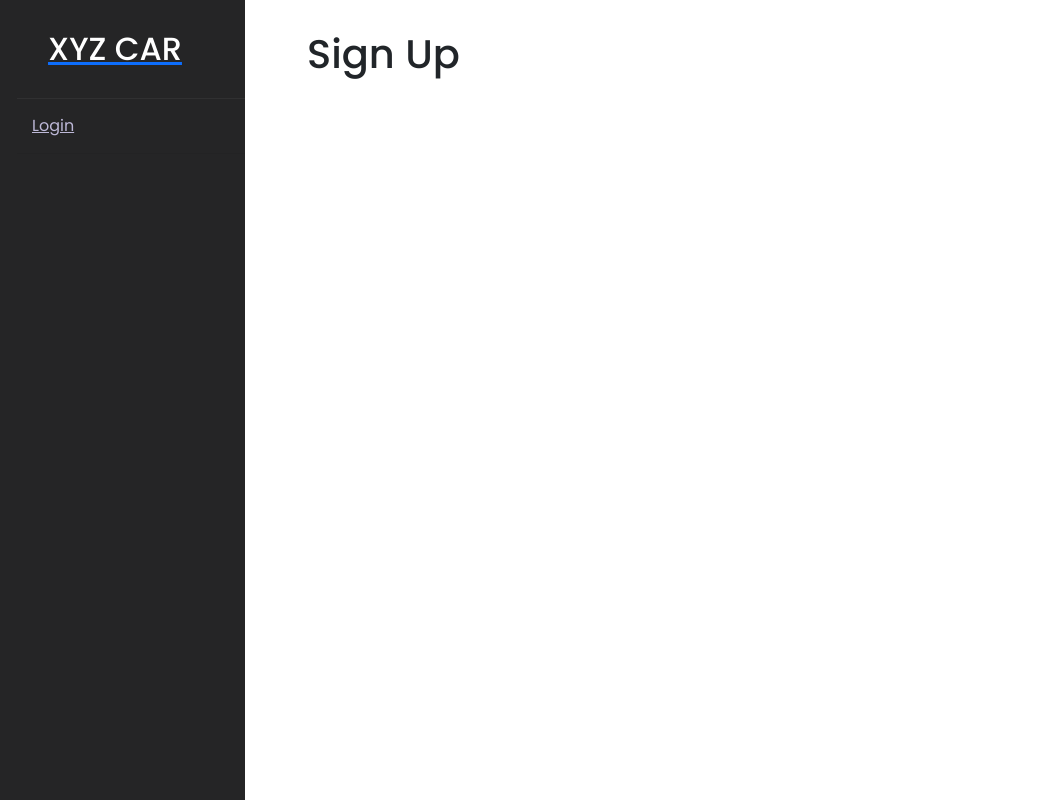
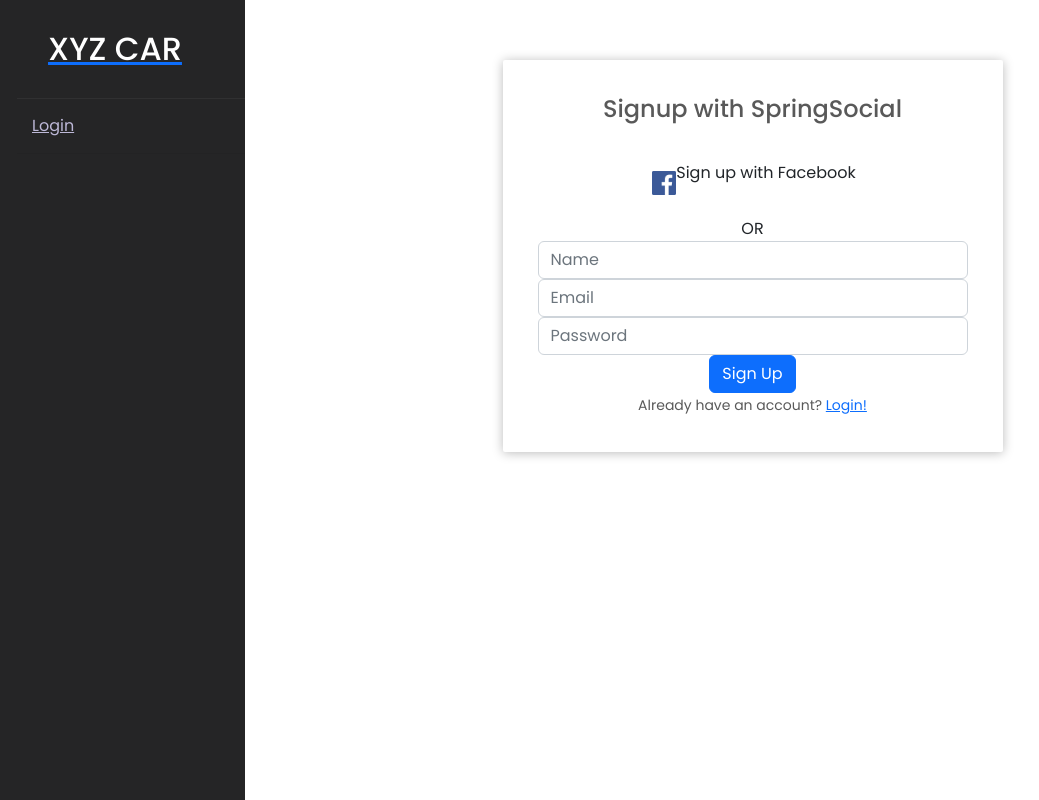
Before and after one commit to bligede767/kyn-react-js, a React (Create React App) app: page /signup in a window 1280 px wide. Shown: the whole page, without its empty margins (15-1054 px from the left). Built offline with nearby package versions, Linux system fonts and the light colour scheme.

Commit message:
showing sign up page

```diff
--- a/src/App.css
+++ b/src/App.css
@@ -224,3 +224,117 @@
 #search-form .form-control {
   width: 90% !important;
 }
+
+/* ====== Login Styling ====== */
+.login-container {
+  text-align: center;
+}
+
+
+.login-content {
+  background: #fff;
+  box-shadow: 0 1px 11px rgba(0, 0, 0, 0.27);
+  border-radius: 2px;
+  width: 500px;
+  display: inline-block;
+  margin-top: 30px;
+  vertical-align: middle;
+  position: relative;
+  padding: 35px;
+}
+
+.social-btn {
+  margin-bottom: 15px;
+  font-weight: 400;
+  font-size: 16px;
+}
+
+.social-btn img {
+  height: 32px;
+  float: left;
+  margin-top: 10px;
+}
+
+.social-btn.google {
+  margin-top: 7px;
+}
+
+.social-btn.facebook img {
+  height: 24px;
+  margin-left: 3px;
+}
+
+.social-btn.github img {
+  height: 24px;
+  margin-left: 3px;
+}
+
+.signup-link {
+  color: rgba(0, 0, 0, 0.65);
+  font-size: 14px;
+}
+
+.login-title {
+  font-size: 1.5em;
+  font-weight: 500;
+  margin-top: 0;
+  margin-bottom: 30px;
+  color: rgba(0, 0, 0, 0.65);
+}
+
+/* ====== Sign Up Styling ====== */
+.signup-container {
+  text-align: center;
+}
+
+
+.signup-content {
+  background: #fff;
+  box-shadow: 0 1px 11px rgba(0, 0, 0, 0.27);
+  border-radius: 2px;
+  width: 500px;
+  display: inline-block;
+  margin-top: 30px;
+  vertical-align: middle;
+  position: relative;
+  padding: 35px;
+}
+
+.social-btn {
+  margin-bottom: 15px;
+  font-weight: 400;
+  font-size: 16px;
+}
+
+.social-btn img {
+  height: 32px;
+  float: left;
+  margin-top: 10px;
+}
+
+.social-btn.google {
+  margin-top: 7px;
+}
+
+.social-btn.facebook img {
+  height: 24px;
+  margin-left: 3px;
+}
+
+.social-btn.github img {
+  height: 24px;
+  margin-left: 3px;
+}
+
+.login-link {
+  color: rgba(0, 0, 0, 0.65);
+  font-size: 14px;
+}
+
+.signup-title {
+  font-size: 1.5em;
+  font-weight: 500;
+  margin-top: 0;
+  margin-bottom: 30px;
+  color: rgba(0, 0, 0, 0.65);
+}
--- a/src/App.js
+++ b/src/App.js
@@ -4,10 +4,9 @@
 import ViewCar from './pages/ViewCar'
 import MySidebar from "./components/MySidebar"
 import { BrowserRouter as Router, Routes, Route } from "react-router-dom";
+import { Navigate } from "react-router-dom";
 import "../node_modules/bootstrap/dist/css/bootstrap.min.css"
 import 'bootstrap/dist/js/bootstrap.bundle.min.js';
-// import "../node_modules/bootstrap/dist/js/bootstrap.bundle.min.js"
-// import "../node_modules/bootstrap/dist/js/bootstrap.min.js"
 import SearchCars from './pages/SearchCars';
 import AddCar from './pages/AddCar'
 import Login from './pages/Login'
@@ -16,6 +15,8 @@
 import { getCurrentUser } from './util/APIUtils'
 import OAuth2RedirectHandler from './user/oauth2/OAuth2RedirectHandler';
 import Alert from 'react-s-alert';
+import Profile from './user/profile/Profile'
+
 class App extends Component {
   constructor (props) {
     super(props);
@@ -60,20 +61,21 @@
     return (
       <div className="App wrapper">
         <Router>
-          <MySidebar authenticated={this.state.authenticated} onLogout={this.handleLogout}/>
+          <MySidebar authenticated={this.state.authenticated} onLogout={this.handleLogout} />
           <div className="main_content">
             <div className="container ">
               <Routes>
                 <Route path="/oauth2/redirect" element={<OAuth2RedirectHandler />} />
-                <Route exact path="/" element={<Home />} />
-                <Route exact path="/login" element={<Login />} />
-                <Route exact path="/signup" element={<SignUp />} />
-                <Route exact path="/addcar" element={<AddCar />} />
-                <Route exact path="/viewCar/:cid" element={<ViewCar />} />
-                <Route exact path="/search/by/:filter/q/:q" element={<SearchCars />} />
-                <Route exact path="/search/by/:filter/min/:min" element={<SearchCars />} />
-                <Route exact path="/search/by/:filter/max/:max" element={<SearchCars />} />
-                <Route exact path="/search/by/:filter/min/:min/max/:max" element={<SearchCars />} />
+                <Route path="/" element={<Home />} />
+                <Route path="/login" element={<Login authenticated={this.state.authenticated} />} />
+                {/* <Route path="/profile" element={<Profile data={this.state} />} /> */}
+                <Route path="/signup" element={<SignUp authenticated={this.state.authenticated} />} />
+                <Route path="/addcar" element={<AddCar />} />
+                <Route path="/viewCar/:cid" element={<ViewCar />} />
+                <Route path="/search/by/:filter/q/:q" element={<SearchCars />} />
+                <Route path="/search/by/:filter/min/:min" element={<SearchCars />} />
+                <Route path="/search/by/:filter/max/:max" element={<SearchCars />} />
+                <Route path="/search/by/:filter/min/:min/max/:max" element={<SearchCars />} />
               </Routes>
             </div>
           </div>
--- a/src/pages/Login.js
+++ b/src/pages/Login.js
@@ -42,7 +42,7 @@
     return (
         <div className="login-container">
             <div className="login-content">
-                <h1 className="login-title">Login to SpringSocial</h1>
+                <h1 className="login-title">Login to XYZ CAR</h1>
                 <SocialLogin />
                 <div className="or-separator">
                     <span className="or-text">OR</span>
@@ -58,12 +58,8 @@
 
     return (
         <div className="social-login">
-            <a className="btn btn-block social-btn google" href={GOOGLE_AUTH_URL}>
-                <img src={googleLogo} alt="Google" /> Log in with Google</a>
             <a className="btn btn-block social-btn facebook" href={FACEBOOK_AUTH_URL}>
                 <img src={fbLogo} alt="Facebook" /> Log in with Facebook</a>
-            <a className="btn btn-block social-btn github" href={GITHUB_AUTH_URL}>
-                <img src={githubLogo} alt="Github" /> Log in with Github</a>
         </div>
     );
 }
--- a/src/pages/SignUp.js
+++ b/src/pages/SignUp.js
@@ -1,9 +1,109 @@
-import React from 'react'
+import React, { Component } from 'react';
+// import './Signup.css';
+import { Link, Navigate } from 'react-router-dom'
+import { GOOGLE_AUTH_URL, FACEBOOK_AUTH_URL, GITHUB_AUTH_URL } from '../constants';
+import { signup } from '../util/APIUtils';
+import fbLogo from '../img/fb-logo.png';
+import googleLogo from '../img/google-logo.png';
+import githubLogo from '../img/github-logo.png';
+import Alert from 'react-s-alert';
 
-export default function SignUp() {
-  return (
-    <div>
-        <h1>Sign Up</h1>
-    </div>
-);
+const Signup = (props) => {
+    console.log(props)
+    if (props.authenticated) {
+        return <Navigate
+            to={{
+                pathname: "/",
+                state: { from: props.location }
+            }} />;
+    }
+
+    return (
+        <div className="signup-container">
+            <div className="signup-content">
+                <h1 className="signup-title">Signup with SpringSocial</h1>
+                <SocialSignup />
+                <div className="or-separator">
+                    <span className="or-text">OR</span>
+                </div>
+                <SignupForm {...props} />
+                <span className="login-link">Already have an account? <Link to="/login">Login!</Link></span>
+            </div>
+        </div>
+    );
 }
+
+
+const SocialSignup = () => {
+    return (
+        <div className="social-signup">
+            <a className="btn btn-block social-btn facebook" href={FACEBOOK_AUTH_URL}>
+                <img src={fbLogo} alt="Facebook" /> Sign up with Facebook</a>
+        </div>
+    );
+}
+
+class SignupForm extends Component {
+    constructor (props) {
+        super(props);
+        this.state = {
+            name: '',
+            email: '',
+            password: ''
+        }
+        this.handleInputChange = this.handleInputChange.bind(this);
+        this.handleSubmit = this.handleSubmit.bind(this);
+    }
+
+    handleInputChange(event) {
+        const target = event.target;
+        const inputName = target.name;
+        const inputValue = target.value;
+
+        this.setState({
+            [inputName]: inputValue
+        });
+    }
+
+    handleSubmit(event) {
+        event.preventDefault();
+
+        const signUpRequest = Object.assign({}, this.state);
+
+        signup(signUpRequest)
+            .then(response => {
+                Alert.success("You're successfully registered. Please login to continue!");
+                this.props.data.history.push("/login");
+            }).catch(error => {
+                Alert.error((error && error.message) || 'Oops! Something went wrong. Please try again!');
+            });
+    }
+
+    render() {
+        return (
+            <form onSubmit={this.props.handleSubmit}>
+                <div className="form-item">
+                    <input type="text" name="name"
+                        className="form-control" placeholder="Name"
+                        value={this.state.name} onChange={this.handleInputChange} required />
+                </div>
+                <div className="form-item">
+                    <input type="email" name="email"
+                        className="form-control" placeholder="Email"
+                        value={this.state.email} onChange={this.handleInputChange} required />
+                </div>
+                <div className="form-item">
+                    <input type="password" name="password"
+                        className="form-control" placeholder="Password"
+                        value={this.state.password} onChange={this.handleInputChange} required />
+                </div>
+                <div className="form-item">
+                    <button type="submit" className="btn btn-block btn-primary" >Sign Up</button>
+                </div>
+            </form>
+
+        );
+    }
+}
+
+export default Signup
```
